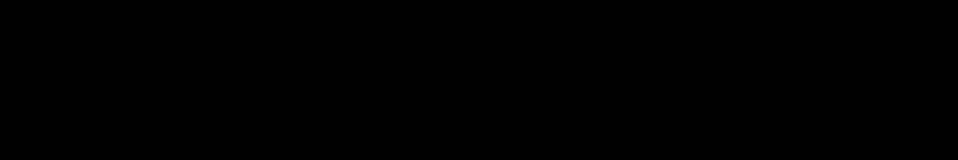
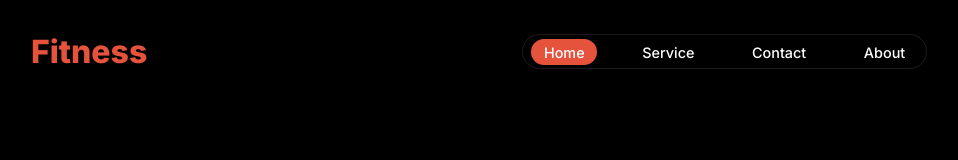
Before and after one commit to emon-hossain1001/Reset-Batch-9-Assignment-2, a plain HTML site: page index.html in a window 1280 px wide. Shown: the whole page, without its empty margins (161-1119 px from the left). Drawn offline with Linux system fonts and the light colour scheme.

Commit message:
completed the navbar

```diff
--- a/index.html
+++ b/index.html
@@ -7,6 +7,23 @@
     <link rel="stylesheet" href="style.css">
 </head>
 <body>
-
+    <header>
+        <nav>
+            <div class="logo">
+                <h2>Fitness</h2>
+            </div>
+            <div class="navbar">
+                <ul>
+                    <li id="home"><a href="">Home</a></li>
+                    <li><a href="">Service</a></li>
+                    <li><a href="">Contact</a></li>
+                    <li><a href="">About</a></li>
+                </ul>
+                <div class="nav-img">
+                    <img src="./images/menu.png" alt="">
+                </div>
+            </div>
+        </nav>
+    </header>
 </body>
 </html>
--- a/style.css
+++ b/style.css
@@ -40,3 +40,44 @@ a{
 .btn-primary:hover{
     background-color: rgb(146, 45, 30);
 }
+
+/* navbar related styles */
+header{
+    padding: 2rem 12rem;
+}
+nav{
+    display: flex;
+    justify-content: space-between;
+    align-items: center;
+}
+.navbar{
+    border: 1px solid rgba(255, 255, 255, 0.1);
+    padding: 0.4rem 0.5rem;
+    border-radius: 2rem;
+}
+.nav-img{
+    display: none;
+}
+.navbar ul{
+    display: flex;
+    gap: 2rem
+}
+.navbar ul li a{
+    padding: 0.3rem 0.8rem;
+    border-radius: 2rem;
+    font-size: 0.9rem;
+    font-weight: 500;
+}
+.navbar ul li a:hover{
+    background-color: rgb(230, 83, 60);
+}
+#home a{
+    background-color: rgb(230, 83, 60);
+}
+
+.logo h2{
+    font-size: 2rem;
+    font-weight: 800;
+    color: rgb(230, 83, 60);
+    cursor:pointer;
+}
```
